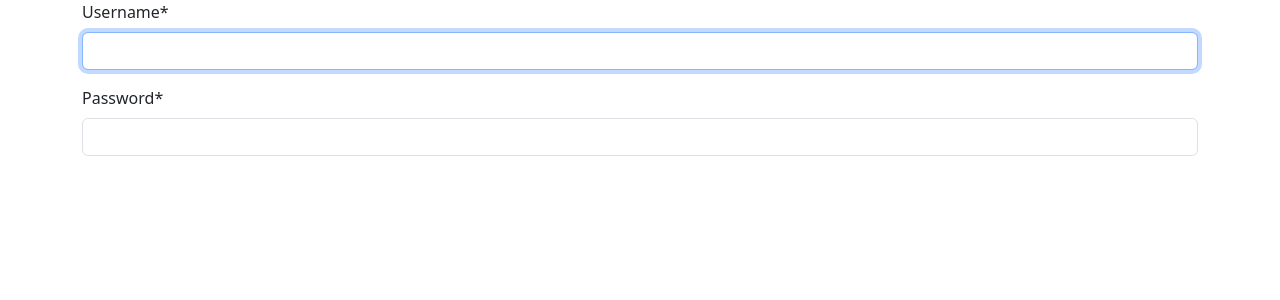
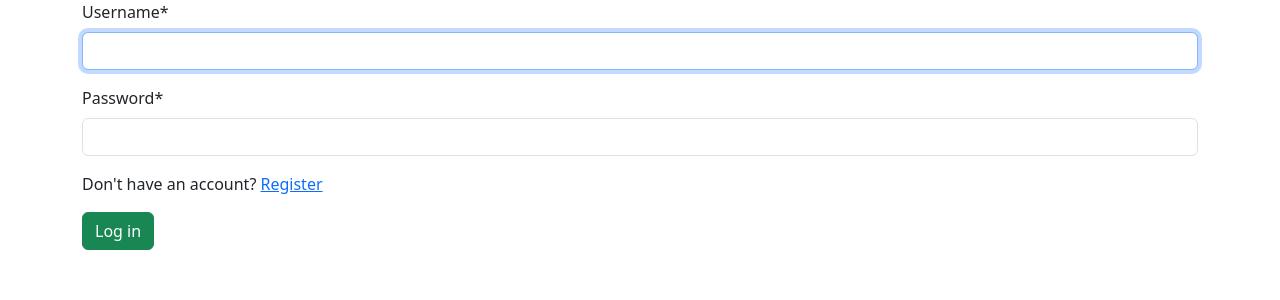
Before and after one commit to caiosantosss/djangoauthmanagement, a Django app: page /login/ in a window 1280 px wide. Shown: the part 56-356 px from the top of the page. Run offline with Django 4.2, Linux system fonts and the light colour scheme; some libraries are stand-ins or nearby versions.

Commit message:
add button

```diff
--- a/website/main/templates/registration/login.html
+++ b/website/main/templates/registration/login.html
@@ -3,6 +3,8 @@
 {% load crispy_forms_tags %}
 {% block content %}
 <form method="post">
-{% csrf_token %}{{form|crispy}}
+  {% csrf_token %}{{form|crispy}}
+  <p>Don't have an account? <a href="/sign-up">Register</a></p>
+  <button type='submit' class='btn btn-success'>Log in</button>
 </form>
 {% endblock %}
```
